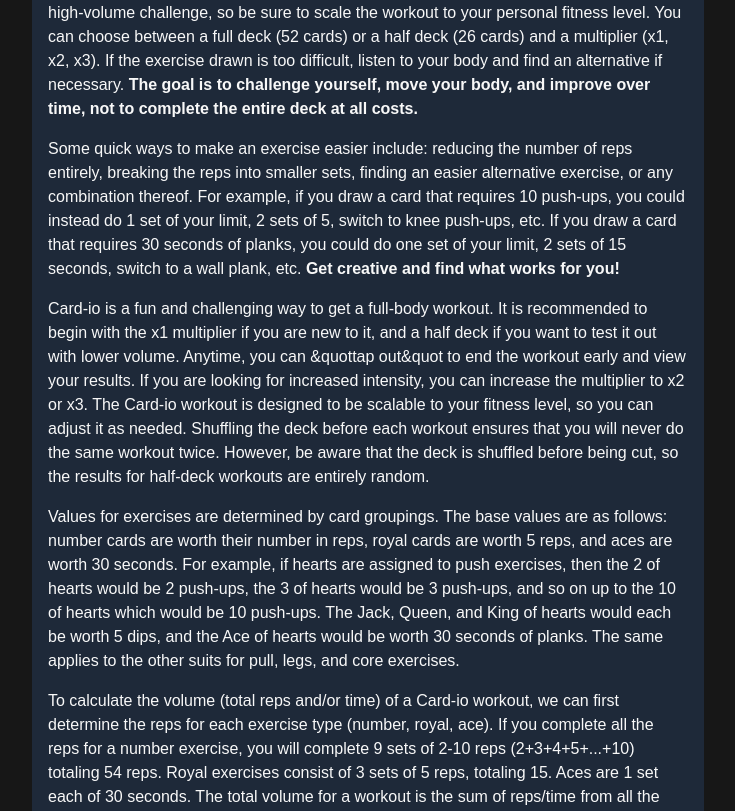
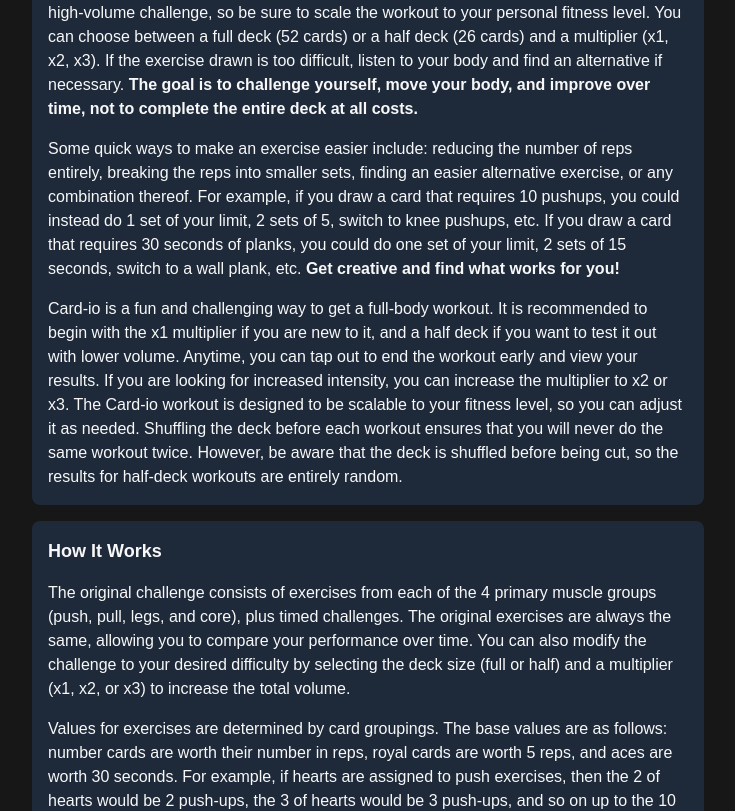
Before and after one commit to natep1123/Card-io, a Next.js app: page /about in a window 1280 px wide. Shown: the part 400-1211 px from the top of the page, without its empty margins (272-1007 px from the left). Built offline with nearby package versions, Linux system fonts and the light colour scheme.

Commit message:
Updated about page

```diff
--- a/src/app/about/page.js
+++ b/src/app/about/page.js
@@ -11,7 +11,7 @@ export default function AboutPage() {
             (2-10), 3 royal cards (Jack, Queen, King), and an ace. Shuffling a
             deck creates 52 factorial (52!) possibilities, which translates to
             over 8 quintillion (8,000,000,000,000,000,000,000) unique sequences,
-            ensuring no two Card-io workouts are ever alike.{" "}
+            ensuring no two Card-io workouts are ever alike.
           </p>
           <p>
             The goal of Card-io is to complete the entire deck of cards in a
@@ -29,25 +29,37 @@ export default function AboutPage() {
             Some quick ways to make an exercise easier include: reducing the
             number of reps entirely, breaking the reps into smaller sets,
             finding an easier alternative exercise, or any combination thereof.
-            For example, if you draw a card that requires 10 push-ups, you could
-            instead do 1 set of your limit, 2 sets of 5, switch to knee
-            push-ups, etc. If you draw a card that requires 30 seconds of
-            planks, you could do one set of your limit, 2 sets of 15 seconds,
-            switch to a wall plank, etc.{" "}
-            <b>Get creative and find what works for you!</b>
+            For example, if you draw a card that requires 10 pushups, you could
+            instead do 1 set of your limit, 2 sets of 5, switch to knee pushups,
+            etc. If you draw a card that requires 30 seconds of planks, you
+            could do one set of your limit, 2 sets of 15 seconds, switch to a
+            wall plank, etc. <b>Get creative and find what works for you!</b>
           </p>
           <p>
             Card-io is a fun and challenging way to get a full-body workout. It
             is recommended to begin with the x1 multiplier if you are new to it,
             and a half deck if you want to test it out with lower volume.
-            Anytime, you can &quottap out&quot to end the workout early and view
-            your results. If you are looking for increased intensity, you can
+            Anytime, you can tap out to end the workout early and view your
+            results. If you are looking for increased intensity, you can
             increase the multiplier to x2 or x3. The Card-io workout is designed
             to be scalable to your fitness level, so you can adjust it as
             needed. Shuffling the deck before each workout ensures that you will
             never do the same workout twice. However, be aware that the deck is
             shuffled before being cut, so the results for half-deck workouts are
             entirely random.
+          </p>
+        </div>
+
+        <div className="flex flex-col gap-4 rounded-lg bg-gray-800 p-4">
+          <h3 className="font-semibold text-lg">How It Works</h3>
+          <p>
+            The original challenge consists of exercises from each of the 4
+            primary muscle groups (push, pull, legs, and core), plus timed
+            challenges. The original exercises are always the same, allowing you
+            to compare your performance over time. You can also modify the
+            challenge to your desired difficulty by selecting the deck size
+            (full or half) and a multiplier (x1, x2, or x3) to increase the
+            total volume.
           </p>
           <p>
             Values for exercises are determined by card groupings. The base
@@ -60,6 +72,9 @@ export default function AboutPage() {
             hearts would be worth 30 seconds of planks. The same applies to the
             other suits for pull, legs, and core exercises.
           </p>
+        </div>
+        <div className="flex flex-col gap-4 rounded-lg bg-gray-800 p-4">
+          <h3 className="font-semibold text-lg">How much Volume?</h3>
           <p>
             To calculate the volume (total reps and/or time) of a Card-io
             workout, we can first determine the reps for each exercise type
```
